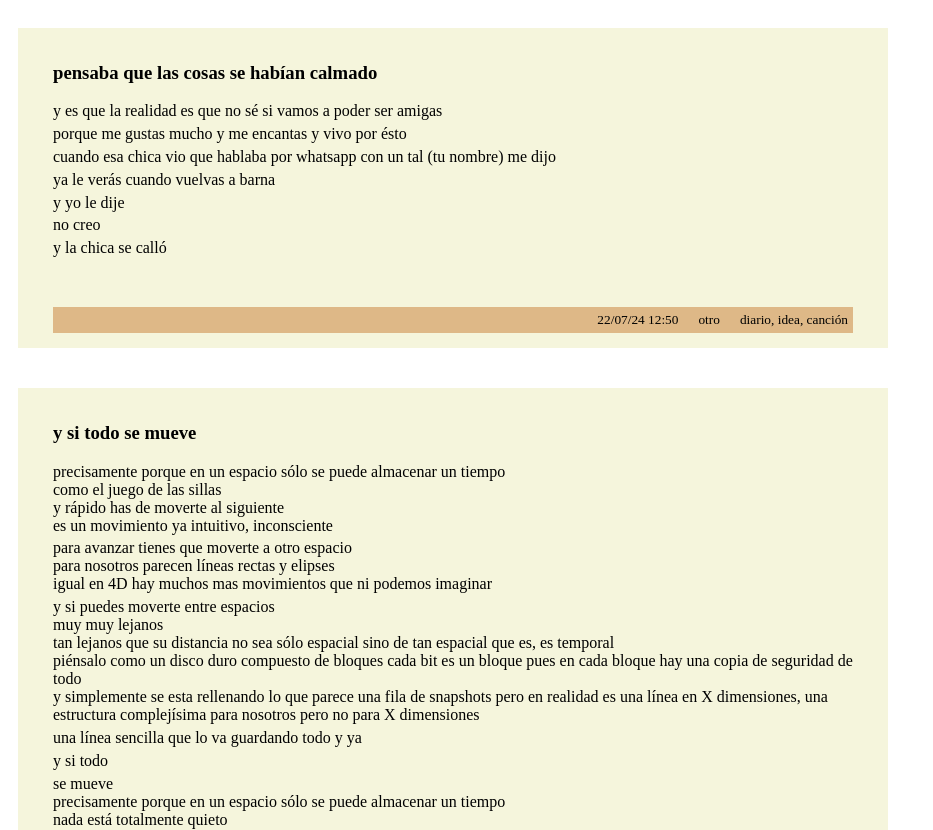
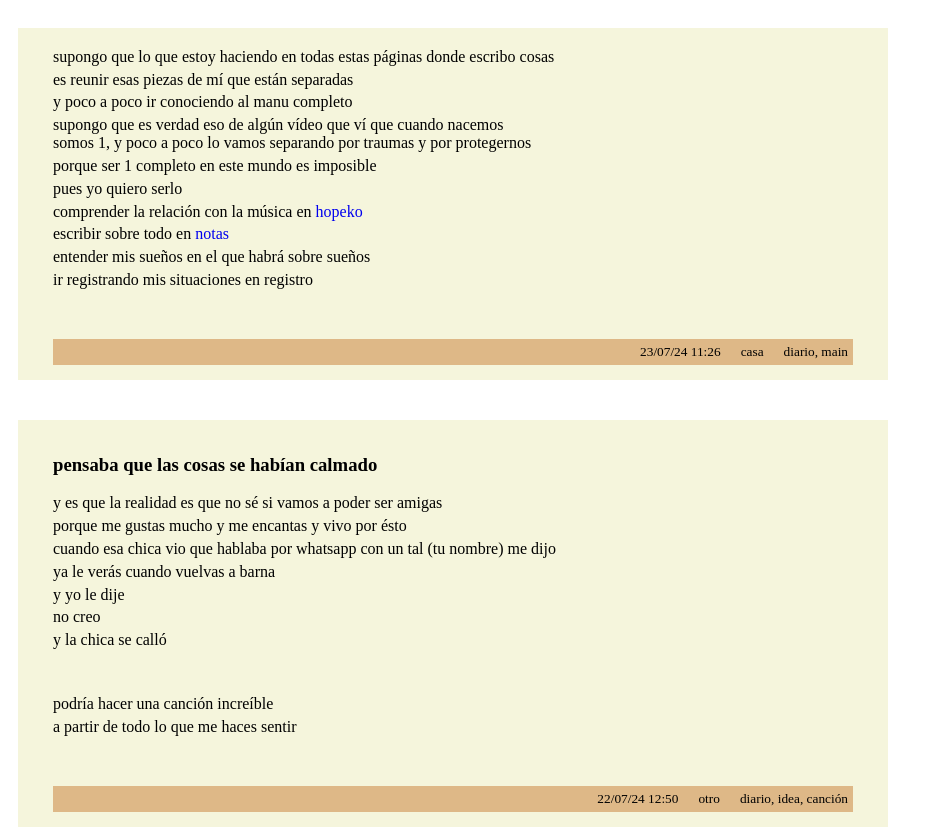
Before and after one commit to meowrhino/lapiz, a plain HTML site: page index.html in a window 1280 px wide. Shown: the top 830 px of the page, without its empty margins (0-933 px from the left). Drawn offline with Linux system fonts and the light colour scheme.

Commit message:
nuevas entradas

```diff
--- a/index.html
+++ b/index.html
@@ -46,6 +46,25 @@
 
 <body>
 
+    <article class="diario main">
+        <p>supongo que lo que estoy haciendo en todas estas páginas donde escribo cosas</p>
+        <p>es reunir esas piezas de mí que están separadas</p>
+        <p>y poco a poco ir conociendo al manu completo</p>
+        <p>supongo que es verdad eso de algún vídeo que ví que cuando nacemos <br>
+            somos 1, y poco a poco lo vamos separando por traumas y por protegernos</p>
+        <p>porque ser 1 completo en este mundo es imposible</p>
+        <p>pues yo quiero serlo</p>
+        <p>comprender la relación con la música en <a href="https://meowrhino.github.io/hopeko/">hopeko</a></p>
+        <p>escribir sobre todo en <a href="https://meowrhino.github.io/notas/">notas</a></p>
+        <p>entender mis sueños en el que habrá sobre sueños</p>
+        <p>ir registrando mis situaciones en registro</p>
+        <div class="data">
+            <small class="date">23/07/24 11:26</small>
+            <small class="place">casa</small>
+            <small class="type">diario, main</small>
+        </div>
+    </article>
+
     <article class="diario idea cancion">
         <h3 class="titulo">pensaba que las cosas se habían calmado</h3>
         <p>y es que la realidad es que no sé si vamos a poder ser amigas</p>
@@ -54,7 +73,9 @@
         <p>ya le verás cuando vuelvas a barna</p>
         <p>y yo le dije</p>
         <p>no creo</p>
-        <p>y la chica se calló</p>
+        <p>y la chica se calló</p><br><br>
+        <p>podría hacer una canción increíble</p>
+        <p>a partir de todo lo que me haces sentir</p>
         <div class="data">
             <small class="date">22/07/24 12:50</small>
             <small class="place">otro</small>
```
